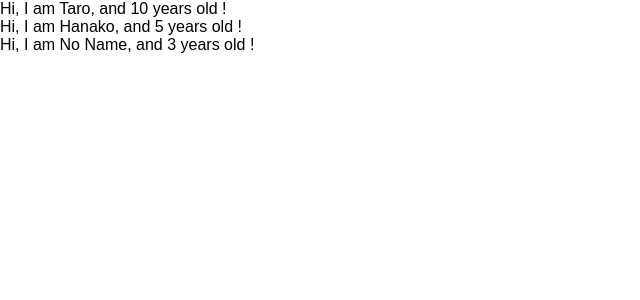
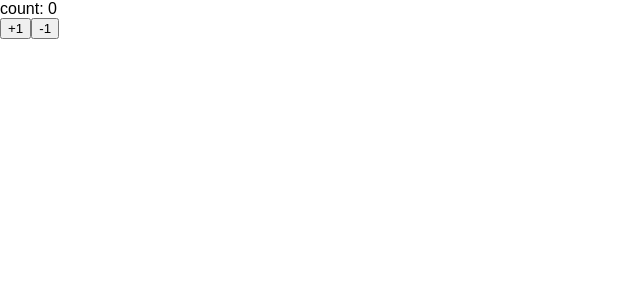
Before and after one commit to 7riatsu/react-redux-crud-application, a React (Create React App) app: page / in a window 1280 px wide. Shown: the top 300 px of the page, without its empty margins (0-640 px from the left). Built offline with nearby package versions, Linux system fonts and the light colour scheme.

Commit message:
learn state and setState

```diff
--- a/src/App.js
+++ b/src/App.js
@@ -1,37 +1,34 @@
-import React from 'react';
-import PropTypes from 'prop-types';
+import React, { Component } from 'react';
 
 const App = () => {
-  const profiles = [
-    {
-      name: "Taro", age: 10
-    },
-    {
-      name: "Hanako", age: 5
-    },
-    {
-      name: "No Name", age: 3
-    }
-  ]
   return (
-    <div>
-      {
-        profiles.map((profile, index) => {
-          return <User name={profile.name} age={profile.age} key={index} />
-        })
-      }
-    </div>
+    <Counter></Counter>
   )
 }
 
-const User = (props) => {
-  return <div>Hi, I am {props.name}, and {props.age} years old !</div>
-}
+class Counter extends Component {
+  constructor(props) {
+    super(props)
+    this.state = {count: 0}
+  }
 
-// validate prop type
-User.propTypes = {
-  name: PropTypes.string,
-  age: PropTypes.number.isRequired
+  handlePlusButton = () => {
+    this.setState({ count: this.state.count + 1 })
+  }
+
+  handleMinusButton = () => {
+    this.setState({ count: this.state.count - 1 })
+  }
+
+  render() {
+    return (
+      <React.Fragment>
+        <div>count: {this.state.count} </div>
+        <button onClick={this.handlePlusButton}>+1</button>
+        <button onClick={this.handleMinusButton}>-1</button>
+      </React.Fragment>
+    )
+  }
 }
 
 export default App;
```
